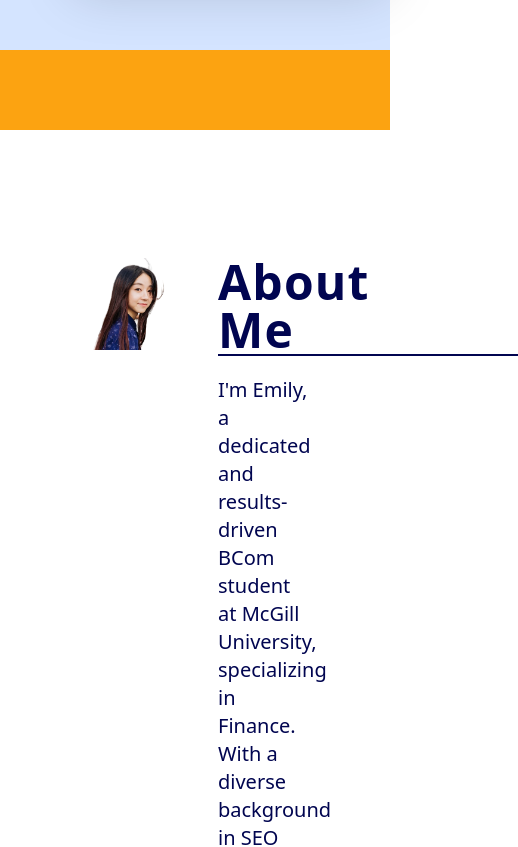
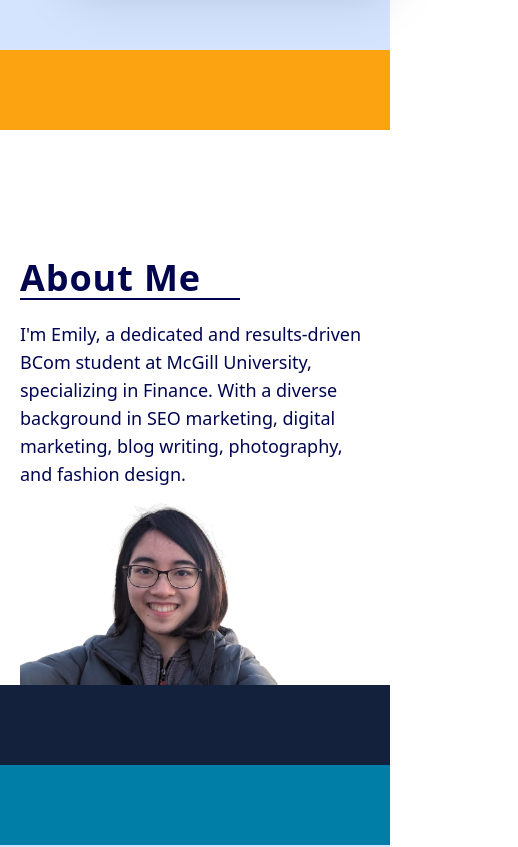
Before and after one commit to AsleyR/Emily-Portfolio-Website, a Next.js app: page / in a window 390 px wide. Shown: the part 2380-3227 px from the top of the page, 518 px wide, since content can reach past the window. Built offline with nearby package versions, Linux system fonts and the light colour scheme.

Commit message:
Reformated css styles

```diff
--- a/app/(components)/about-me/About.tsx
+++ b/app/(components)/about-me/About.tsx
@@ -2,24 +2,25 @@ import Image from "next/image";
 
 const AboutMe = () => {
     return (
-        <section id="about-me" className="grid grid-cols-5 text-[#010550] px-20 pt-32">
-            <div className="col-span-3">
+        <section id="about-me" className="grid grid-rows-[min, auto] lg:grid-rows-1 grid-cols-0
+        lg:grid-cols-5 text-[#010550] px-5 md:px-20 pt-32">
+            <div className="row-start-2 lg:row-start-1  lg:col-span-3 h-full w-full">
                 <Image
                 className="w-full h-auto object-cover"
-                src={'/media/about-me/placeholder-no-bg.png'}
+                src={'/media/about-me/emily-2.png'}
                 alt="Emily Picture No Background"
                 width={500}
                 height={500}
                 />
             </div>
-            <div className="flex flex-col space-y-5 col-span-2">
+            <div className="flex flex-col space-y-5 col-span-1 lg:col-span-2">
                 <div className="">
-                    <h2 className="font-bold text-5xl tracking-wide">
+                    <h2 className="font-bold text-4xl md:text-5xl tracking-wide">
                         About Me
                     </h2>
-                    <div className="bg-[#010550] w-[300px] h-[2px]"></div>
+                    <div className="bg-[#010550] w-55 md:w-75 h-0.5"></div>
                 </div>
-                <div className="text-xl leading-widest">
+                <div className="text-lg md:text-xl leading-widest">
                     <p>
                         I'm Emily, a dedicated and results-driven BCom student at McGill University, specializing in Finance. With a diverse background in SEO marketing, digital marketing, blog writing, photography, and fashion design.
                     </p>
```
